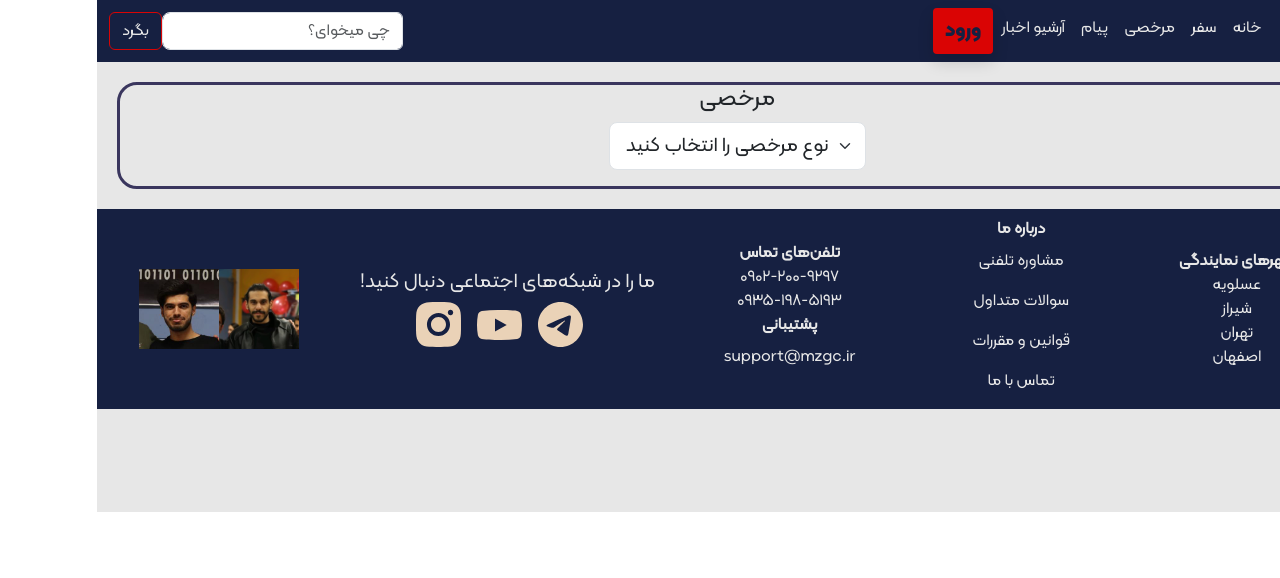
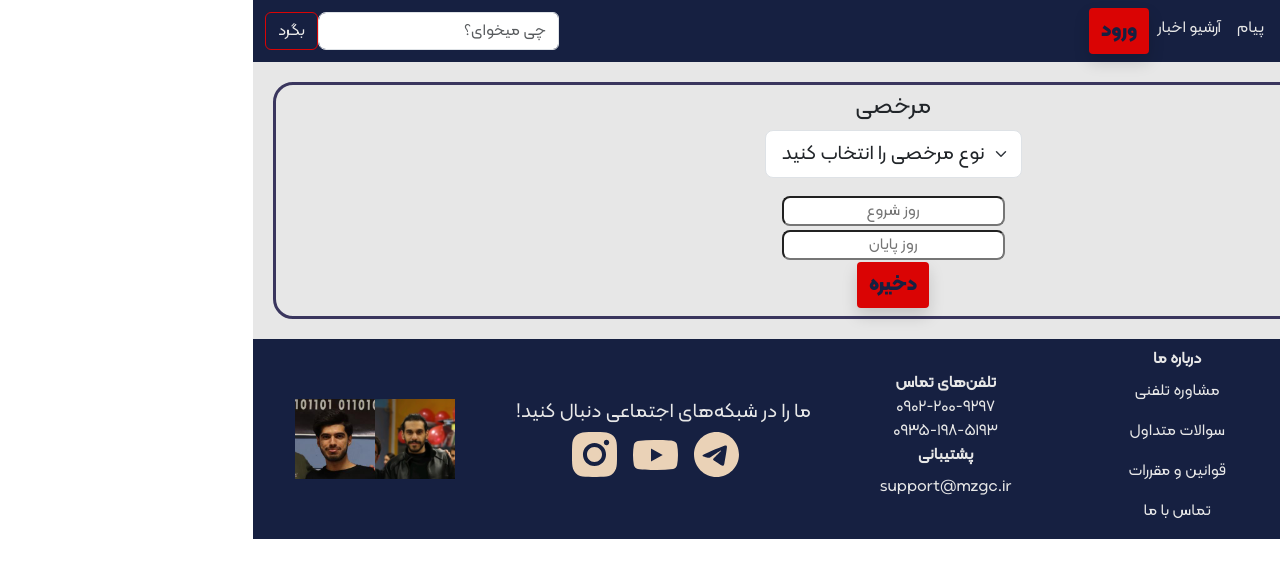
Before and after one commit to aliiimaher/PersonnelSystem-React, a React (Vite) app: page /leave in a window 1280 px wide. Shown: the top 578 px of the page. Built offline with nearby package versions, Linux system fonts and the light colour scheme.

Commit message:
middle of imp. of leave req

```diff
--- a/package.json
+++ b/package.json
@@ -13,12 +13,14 @@
     "axios": "^1.6.2",
     "bootstrap": "^5.3.2",
     "react": "^18.2.0",
+    "react-datepicker": "^4.25.0",
     "react-dom": "^18.2.0",
     "react-hook-form": "^7.49.2",
     "react-router-dom": "^6.21.1"
   },
   "devDependencies": {
     "@types/react": "^18.2.43",
+    "@types/react-datepicker": "^4.19.4",
     "@types/react-dom": "^18.2.17",
     "@typescript-eslint/eslint-plugin": "^6.14.0",
     "@typescript-eslint/parser": "^6.14.0",
--- a/src/pages/LeaveReq.tsx
+++ b/src/pages/LeaveReq.tsx
@@ -1,6 +1,17 @@
+import { useState } from "react";
+import DatePicker from "react-datepicker";
+import "react-datepicker/dist/react-datepicker.css";
 import "../styles/pages/LeaveReq.scss";
+import Button from "../components/Button";
 
 function LeaveReq() {
+  const [selectedStartDate, setSelectedStartDate] = useState<Date | null>();
+  const [selectedEndDate, setSelectedEndDate] = useState<Date | null>();
+
+  const testHandle = () => {
+    console.log("start: ", selectedStartDate);
+    console.log("end: ", selectedEndDate);
+  };
   return (
     <>
       <div className="leave-main-container">
@@ -15,9 +26,20 @@ function LeaveReq() {
             <option value="2">معمولی</option>
             <option value="3">اعیاد رسمی</option>
           </select>
-
-
+          <DatePicker
+            selected={selectedStartDate}
+            onChange={(date) => setSelectedStartDate(date)}
+            dateFormat="yyyy/MM/dd"
+            placeholderText="روز شروع"
+          />
+          <DatePicker
+            selected={selectedEndDate}
+            onChange={(date) => setSelectedEndDate(date)}
+            dateFormat="yyyy/MM/dd"
+            placeholderText="روز پايان"
+          />
         </div>
+        <Button text="دخيره" onclick={testHandle} />
       </div>
     </>
   );
--- a/src/styles/pages/LeaveReq.scss
+++ b/src/styles/pages/LeaveReq.scss
@@ -5,8 +5,17 @@
   border: solid #3a365e;
   border-radius: 20px;
   margin: 20px;
+  padding: 8px;
 }
 
 .leave-form {
   max-width: 100%;
+  display: flex;
+  flex-direction: column;
+
+  input {
+    margin: 2px 0;
+    border-radius: 8px;
+    text-align: center;
+  }
 }
```
Also changed, not shown: 1 other file (tests, documents, lock files or other folders).
